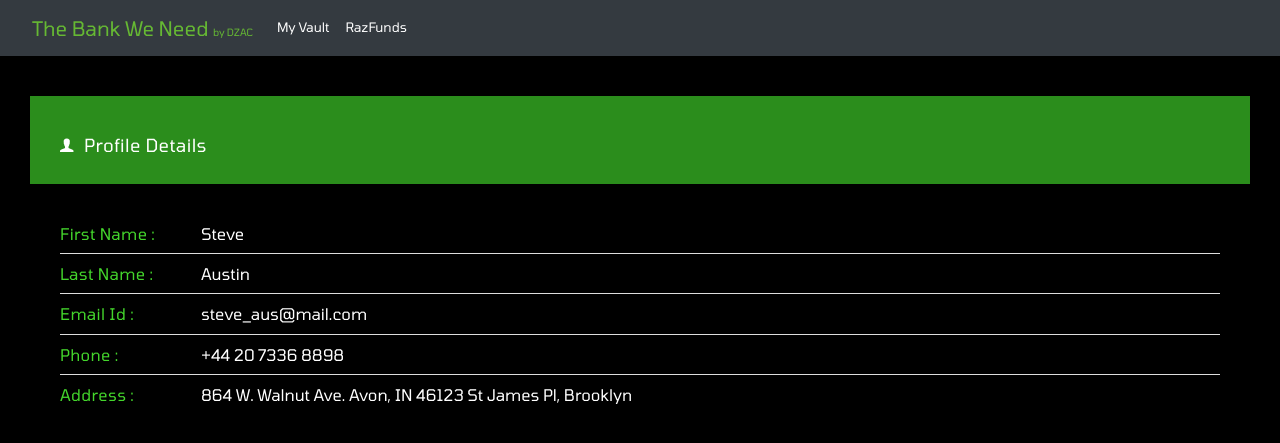
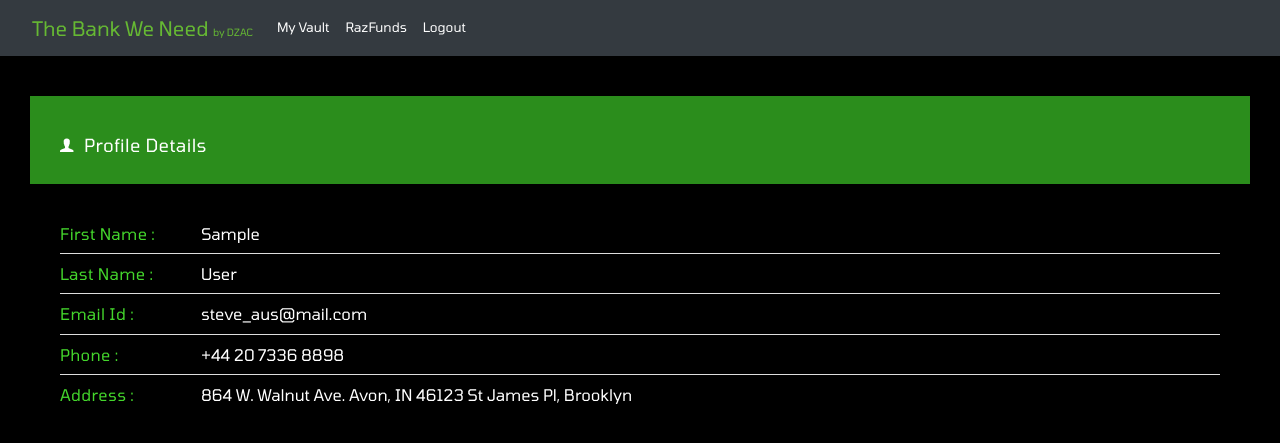
Before and after one commit to twickatwk/finalbankrepo, a Flask app: page /grants in a window 1280 px wide. Shown: the top 443 px of the page. Run offline with Flask 2, Linux system fonts and the light colour scheme; the visitor is signed in with stand-in values (Sample User, id 1); data comes from the database, SQL or seed files in the repository; some libraries are stand-ins or nearby versions; some web fonts are replaced.

Commit message:
Update grants.html for dynamic name

```diff
--- a/static/js/navigator.js
+++ b/static/js/navigator.js
@@ -3,7 +3,7 @@ class Navigator extends React.Component {
     render() {
         return(
             <nav class="navbar navbar-expand-lg navbar-dark bg-dark">
-                <a id="nametxt" class="navbar-brand" href="#">The Bank We Need <span id="nametxt2">by DZAC</span></a>
+                <a id="nametxt" class="navbar-brand" href="/">The Bank We Need <span id="nametxt2">by DZAC</span></a>
                 <button class="navbar-toggler" type="button" data-toggle="collapse" data-target="#navbarNav" aria-controls="navbarNav" aria-expanded="false" aria-label="Toggle navigation">
                     <span class="navbar-toggler-icon"></span>
                 </button>
@@ -15,8 +15,13 @@ class Navigator extends React.Component {
                         <li class="nav-item">
                             <a id="linktxt" class="nav-link" href="/investors">RazFunds</a>
                         </li>
+                        <li class="nav-item ">
+                            <a id="linktxt" class="nav-link " href="/logout">Logout</a>
+                        </li>
                     </ul>
+
                 </div>
+
             </nav>
         )
     }
--- a/templates/grants.html
+++ b/templates/grants.html
@@ -71,11 +71,11 @@
                                                     <ul class="db-profile-info">
                                                         <li>
                                                             <h6>First Name :</h6>
-                                                            <span>Steve </span>
+                                                            <span> {{ fname }} </span>
                                                         </li>
                                                         <li>
                                                             <h6>Last Name :</h6>
-                                                            <span> Austin</span>
+                                                            <span> {{ lname }}</span>
                                                         </li>
                                                         <li>
                                                             <h6>Email Id :</h6>
--- a/views.py
+++ b/views.py
@@ -108,7 +108,10 @@ def logout():
 
 @application.route('/grants')
 def grant_page():
-    return render_template('grants.html')
+    currUserFirstName = current_user.first_name
+    currUserLastName = current_user.last_name
+
+    return render_template('grants.html', fname = currUserFirstName, lname = currUserLastName)
 
 @application.route('/loans')
 #@login_required
```
